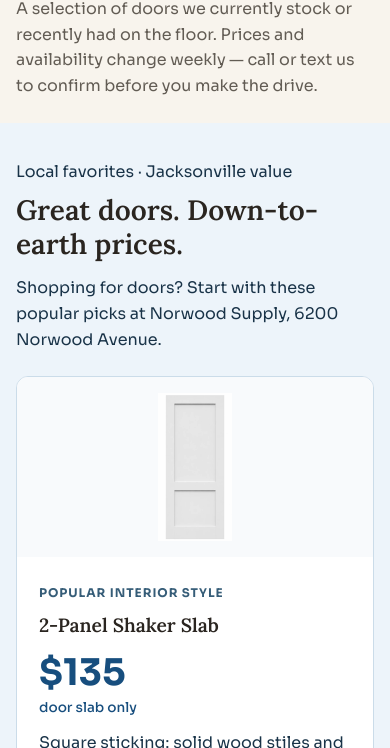
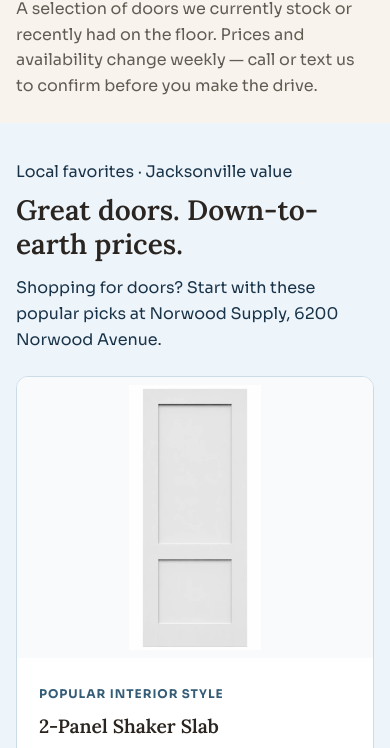
Before and after one commit to lance087-svg/norwood-website, a plain HTML site: page catalog.html in a window 390 px wide. Shown: the part 344-1092 px from the top of the page. Drawn offline with Linux system fonts and the light colour scheme.

Commit message:
Enlarge the three featured inventory photos on phones

```diff
--- a/catalog.html
+++ b/catalog.html
@@ -842,6 +842,15 @@ j=d.createElement(s),dl=l!='dataLayer'?'&l='+l:'';j.async=true;j.src=
 <link rel="stylesheet" href="/anniversary.css?v=20261101">
 <script src="/anniversary.js?v=20261101" defer></script>
 <link rel="stylesheet" href="door-values.css?v=20261118b">
+<style>
+@media (max-width: 760px) {
+  .door-values[aria-labelledby="door-values-title"] .door-value > img {
+    height: clamp(250px, 72vw, 310px);
+    padding: 8px;
+    object-fit: contain;
+  }
+}
+</style>
 </head>
 <body>
 
```
